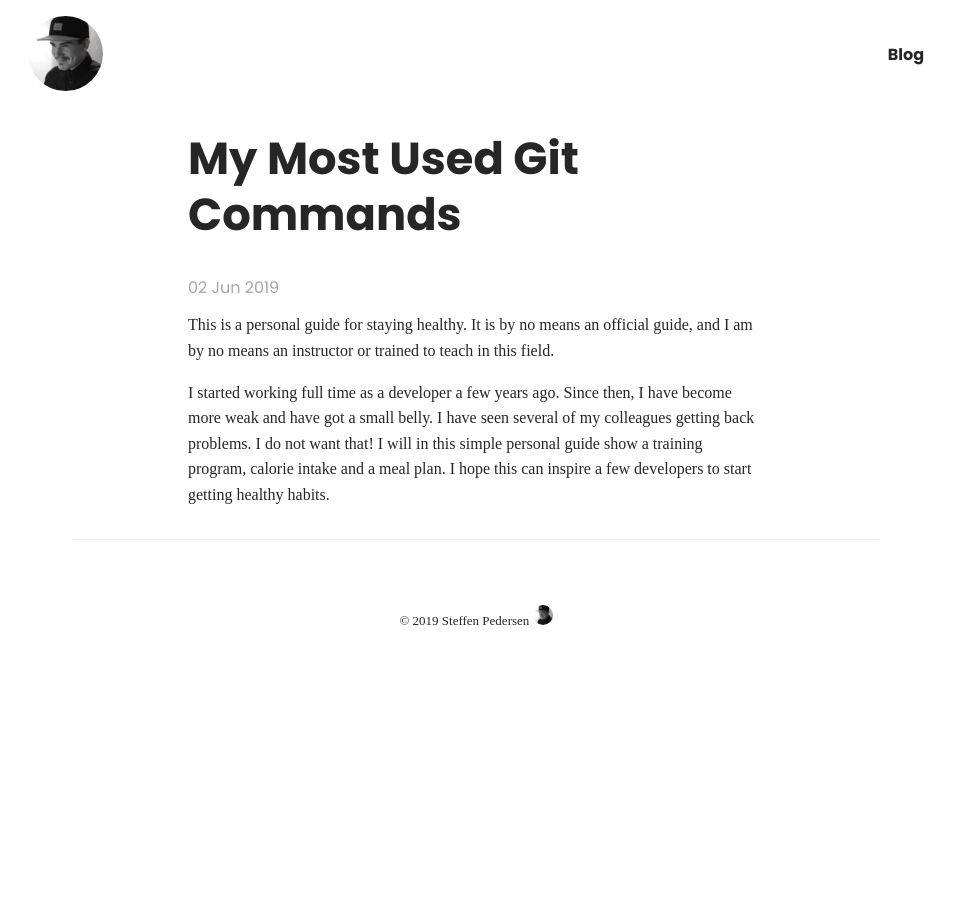
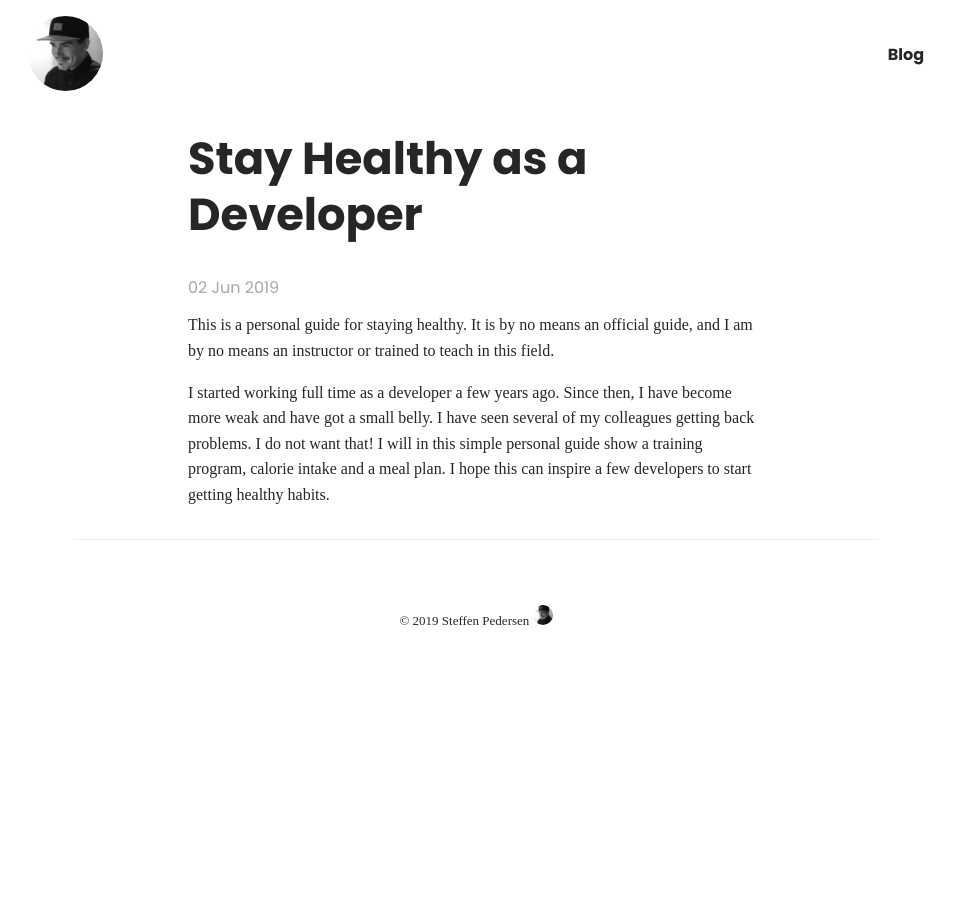
Before and after one commit to steffenpedersen/steffenpedersen.github.io, a Jekyll site: the page built from _posts/2019-06-02-stay-healthy-as-a-developer.md, in a window 1280 px wide. Shown: the whole page, without its empty margins (164-1119 px from the left). Built offline with Jekyll 4.4.1, drawn with Linux system fonts in a browser that asks for light colours; nearby versions of some CDN libraries; some web fonts are replaced.

Commit message:
Edit title for Stay Healthy as a Developer

```diff
--- a/_posts/2019-06-02-stay-healthy-as-a-developer.md
+++ b/_posts/2019-06-02-stay-healthy-as-a-developer.md
@@ -1,5 +1,5 @@
 ---
-title: My Most Used Git Commands
+title: Stay Healthy as a Developer
 blogurl: https://dev.to/steffenpedersen/stay-healthy-as-a-developer-526c
 ---
 
```
